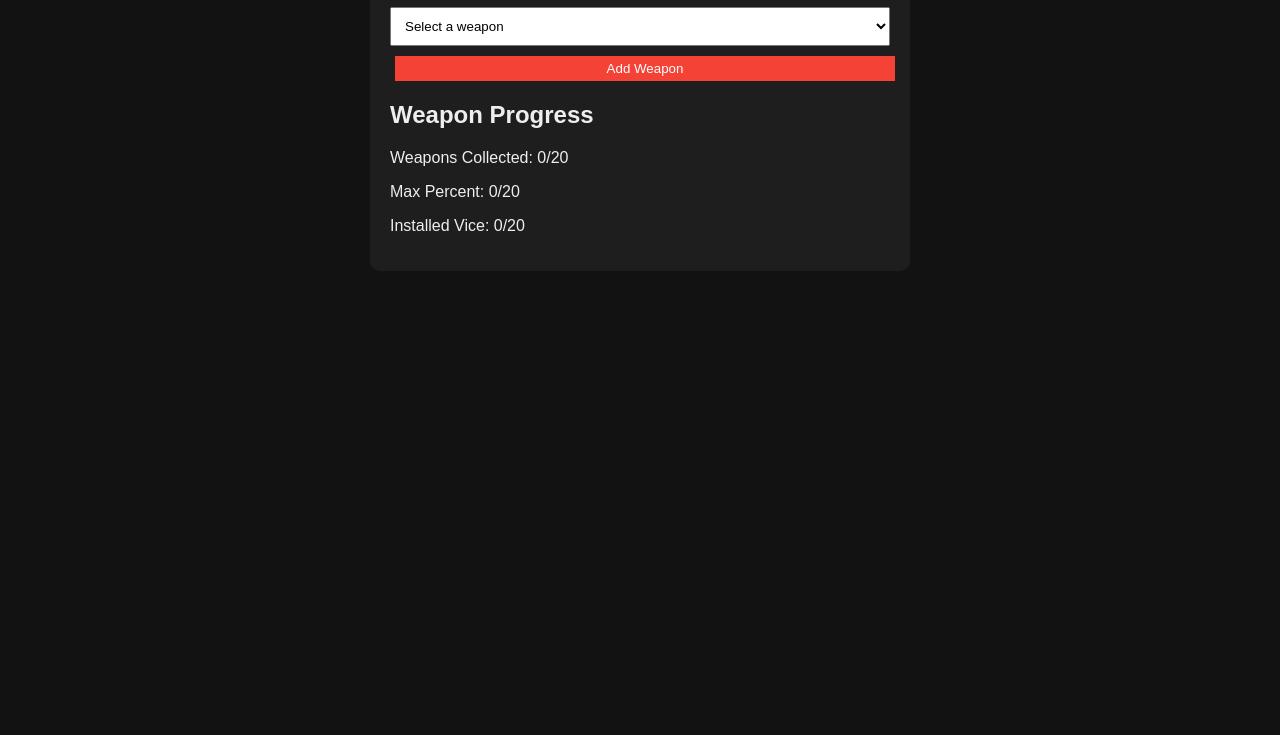
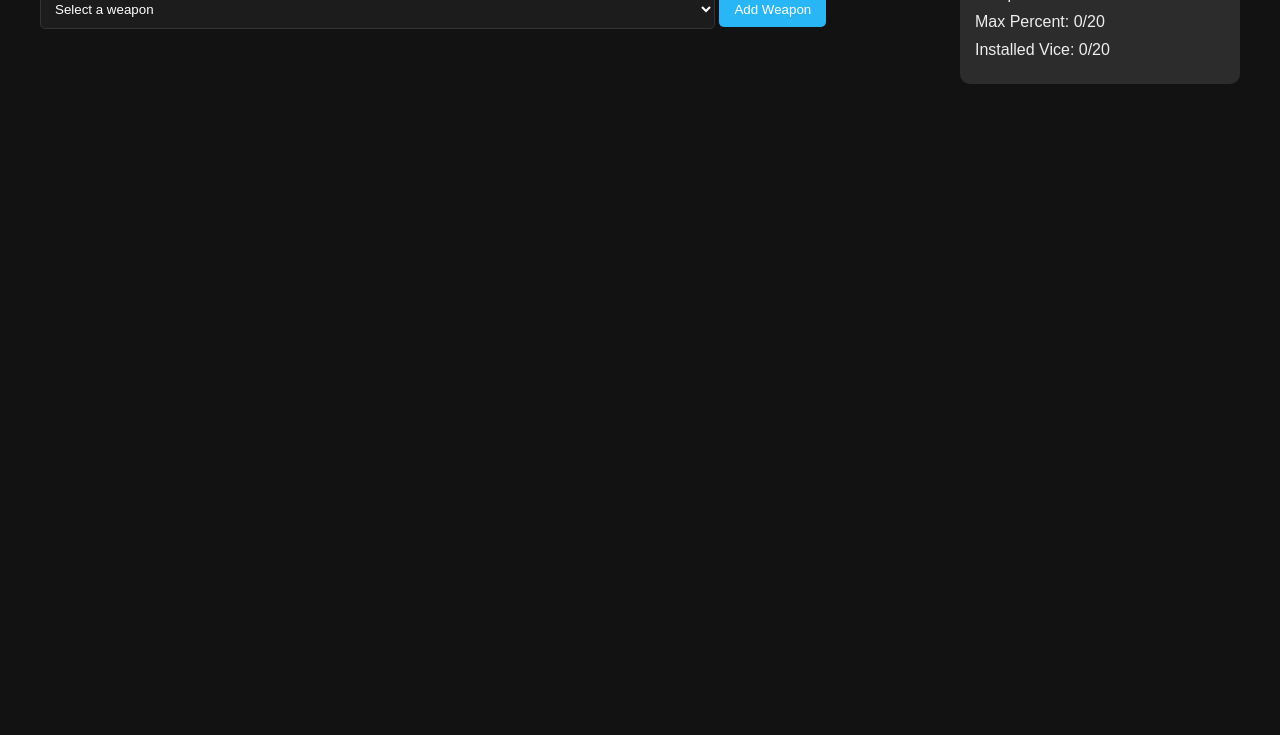
Before and after one commit to KnownTeach616/warframe-adversary-tracker, a plain HTML site: page index.html in a window 1280 px wide. Shown: the part 121-856 px from the top of the page. Drawn offline with Linux system fonts and the light colour scheme.

Commit message:
Update style.css
Styled the progress section and update layout to include weapon tracking stats.

```diff
--- a/style.css
+++ b/style.css
@@ -10,60 +10,109 @@ body {
   padding: 20px;
 }
 
-/* Container styling for the main content */
+/* Main container with left and right sections */
 .container {
-  background: #1e1e1e;
-  padding: 20px;
-  border-radius: 10px;
+  display: flex;
+  justify-content: space-between;
   width: 100%;
-  max-width: 500px;
+  max-width: 1200px;
+  margin: 0 auto;
 }
 
-/* Style for input elements */
-input[type="text"], select, textarea {
-  width: 100%;
+/* Left section: input, dropdown, weapon list */
+.left-section {
+  flex: 1;
+  margin-right: 20px;
+}
+
+/* Right section: Weapon Progress tracker */
+.right-section {
+  width: 250px;
+  background: #2c2c2c;
+  padding: 15px;
+  border-radius: 10px;
+  color: #eee;
+}
+
+.right-section h2 {
+  text-align: center;
+  margin-bottom: 15px;
+}
+
+#progressStatus {
+  font-size: 16px;
+}
+
+#progressStatus p {
+  margin: 10px 0;
+}
+
+/* Input and form styles */
+input[type="text"],
+select,
+textarea {
+  width: 70%;
   padding: 10px;
   margin-bottom: 10px;
+  background-color: #1c1c1c;
+  color: #fff;
+  border: 1px solid #333;
+  border-radius: 5px;
 }
 
-/* Button styling */
+select {
+  width: 75%;
+}
+
+textarea {
+  width: 100%;
+  resize: vertical;
+}
+
 button {
-  padding: 10px;
+  padding: 10px 15px;
   background-color: #29b6f6;
   border: none;
   color: white;
   cursor: pointer;
-  width: 100%;
+  margin: 5px 3px 5px 0;
+  border-radius: 5px;
 }
 
-/* List styling */
+button:hover {
+  background-color: #1e88e5;
+}
+
+/* List styles */
 ul {
   list-style-type: none;
   padding-left: 0;
 }
 
-/* Style for each weapon item in the list */
 li {
   background-color: #2c2c2c;
   padding: 10px;
   margin-top: 5px;
-  display: flex;
-  justify-content: space-between;
-  align-items: center;
+  border-radius: 5px;
+  line-height: 1.4em;
 }
 
-/* Strikethrough effect for completed weapons */
 li.completed {
   text-decoration: line-through;
   color: #888;
 }
 
-/* Styling for buttons within the list */
-button {
-  background-color: #f44336;
-  padding: 5px;
+/* Inside each list item */
+li button {
+  padding: 5px 10px;
+  background-color: #444;
   border: none;
   color: white;
   cursor: pointer;
-  margin-left: 5px;
+  margin-left: 10px;
+  border-radius: 4px;
 }
+
+li button:hover {
+  background-color: #666;
+}
```
